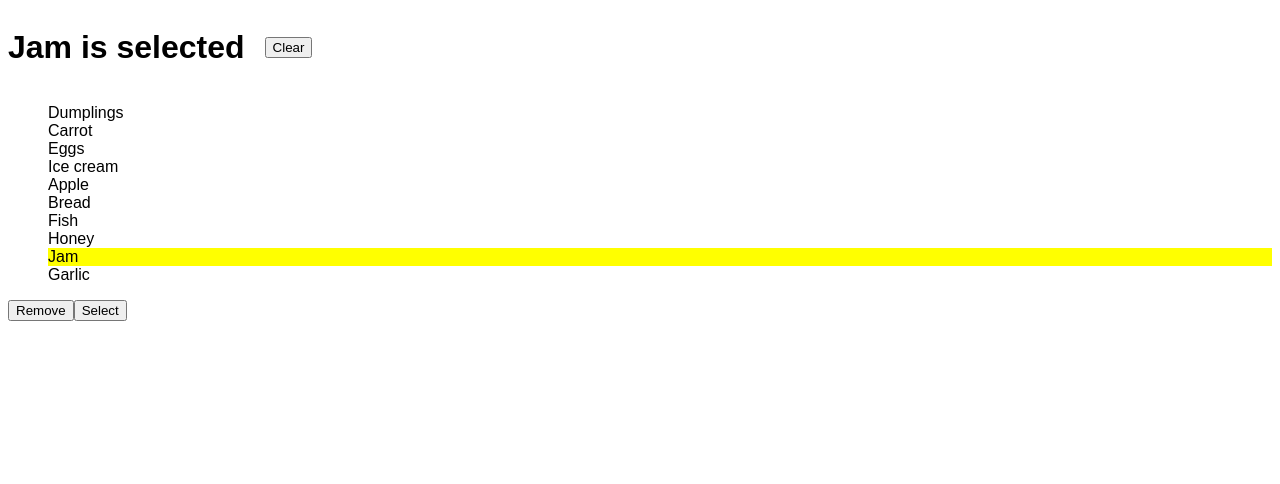
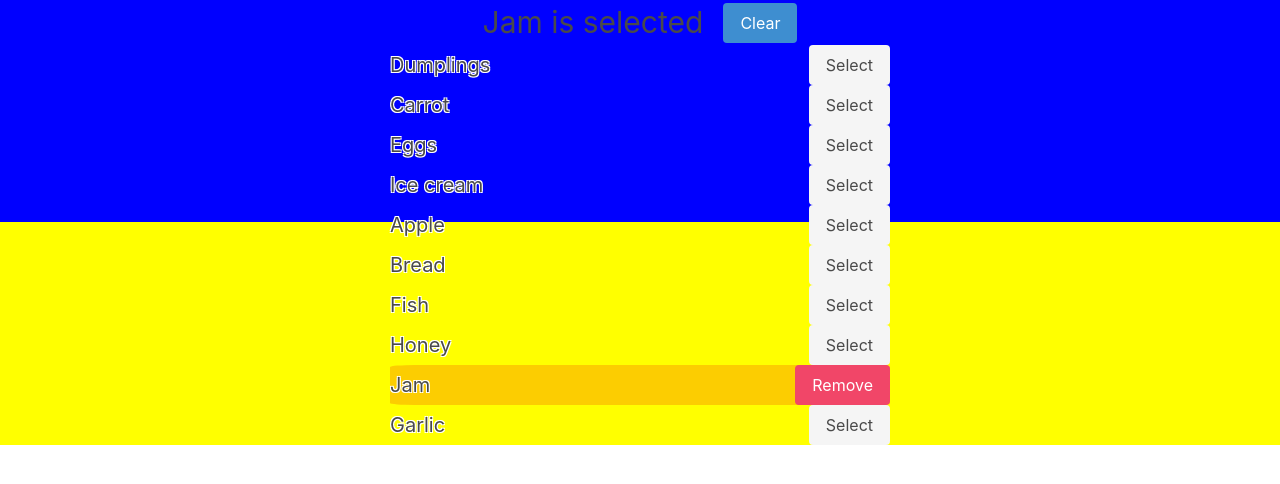
Before and after one commit to mate-academy/react_goods-selector, a React (Create React App) app: page / in a window 1280 px wide. Shown: the top 484 px of the page. Built offline with nearby package versions, Linux system fonts and the light colour scheme.

Commit message:
react_goods-selector

```diff
--- a/package.json
+++ b/package.json
@@ -18,7 +18,7 @@
     "@mate-academy/cypress-tools": "^1.0.4",
     "@mate-academy/eslint-config-react": "*",
     "@mate-academy/eslint-config-react-typescript": "*",
-    "@mate-academy/scripts": "^1.2.3",
+    "@mate-academy/scripts": "^1.2.6",
     "@mate-academy/students-ts-config": "*",
     "@mate-academy/stylelint-config": "*",
     "@types/node": "^17.0.23",
--- a/src/App.scss
+++ b/src/App.scss
@@ -3,18 +3,33 @@ html {
 }
 
 .App {
+  background: linear-gradient(blue 50%, yellow 50%);
+
   &__header {
     display: flex;
     align-items: center;
+    justify-content: center;
     gap: 20px;
+    font-size: 30px;
+    font-weight: 500;
   }
 }
 
 .Good {
   display: flex;
+  justify-content: space-between;
+  margin: 0 auto;
+  max-width: 500px;
+  align-items: center;
   gap: 10px;
+  font-size: 20px;
+  text-shadow: #fff 1px 1px 0,
+    #fff -1px -1px 0,
+    #fff -1px 1px 0,
+    #fff 1px -1px 0;
 
   &--active {
-    background-color: #ff0;
+    background-color: rgba(238, 8, 8, 0.2);
+    border-radius: 5%;
   }
 }
--- a/src/App.tsx
+++ b/src/App.tsx
@@ -1,51 +1,84 @@
+import classNames from 'classnames';
 import React from 'react';
 import './App.scss';
 
-// import goodsFromServer from './goods';
+import goodsFromServer from './goods';
+import 'bulma/css/bulma.min.css';
 
-export const App: React.FC = () => {
+export class App extends React.Component {
+  state = {
+    selectedGood: 'Jam',
+  };
+
+  render() {
+    const { selectedGood } = this.state;
+
     return (
       <main className="App">
         <header className="App__header">
           <h1 className="App__title">
-          Jam is selected
+            {selectedGood
+              ? `${selectedGood} is selected`
+              : 'No goods selected'}
           </h1>
-
+          {selectedGood && (
             <button
               type="button"
-          className="App__clear"
+              className="App__clear button is-info"
+              onClick={() => {
+                this.setState({
+                  selectedGood: '',
+                });
+              }}
             >
               Clear
             </button>
+          )}
         </header>
 
         <ul>
-        <li className="Good">Dumplings</li>
-        <li className="Good">Carrot</li>
-        <li className="Good">Eggs</li>
-        <li className="Good">Ice cream</li>
-        <li className="Good">Apple</li>
-        <li className="Good">Bread</li>
-        <li className="Good">Fish</li>
-        <li className="Good">Honey</li>
-        <li className="Good Good--active">Jam</li>
-        <li className="Good">Garlic</li>
-      </ul>
-
-      {/* Put required buttons into each Good */}
+          {goodsFromServer.map(good => (
+            <>
+              <li
+                className={classNames(
+                  'Good',
+                  { 'Good--active': good === selectedGood },
+                )}
+                key={good}
+              >
+                {good}
+                {selectedGood !== good && (
                   <button
                     type="button"
-        className="Good__remove"
+                    className="Good__select button is-light"
+                    onClick={() => {
+                      this.setState({
+                        selectedGood: good,
+                      });
+                    }}
+                  >
+                    Select
+                  </button>
+                )}
+
+                {selectedGood === good && (
+                  <button
+                    type="button"
+                    className="Good__remove button is-danger"
+                    onClick={() => {
+                      this.setState({
+                        selectedGood: '',
+                      });
+                    }}
                   >
                     Remove
                   </button>
-
-      <button
-        type="button"
-        className="Good__select"
-      >
-        Select
-      </button>
+                )}
+              </li>
+            </>
+          ))}
+        </ul>
       </main>
     );
-};
+  }
+}
```
Also changed, not shown: 2 other files (tests, documents, lock files or other folders). Lines whose indentation alone changed are shown as unchanged.
